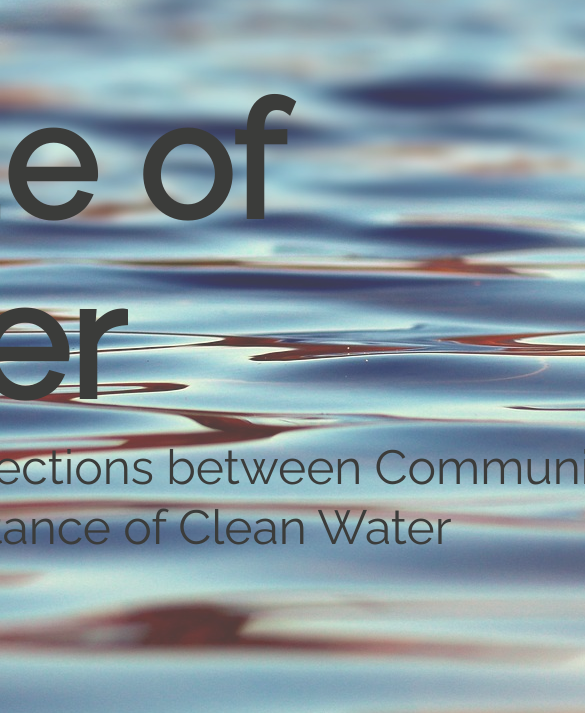
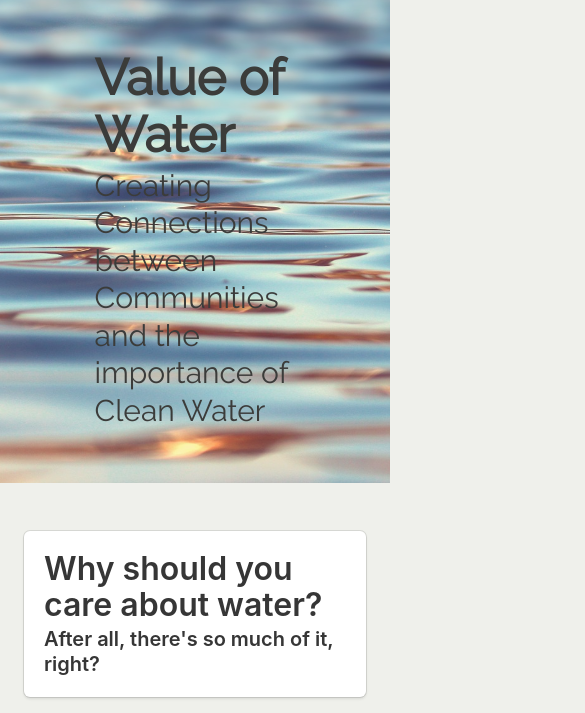
Before and after one commit to team-big-o/team-big-o.github.io, a website: page index.html in a window 390 px wide. Shown: the part 131-844 px from the top of the page, 585 px wide, since content can reach past the window. Drawn offline with nearby package versions, Linux system fonts and the light colour scheme.

Commit message:
responsive:tm:

```diff
--- a/assets/css/style.css
+++ b/assets/css/style.css
@@ -17,8 +17,6 @@
 /* First image (Landing. Full height) */
 .bgimg-1 {
     background-image: url("../../assets/images/background.jpg");
-    min-width: 1920px;
-    min-height: 783px;
     opacity: 0.75;
     position: relative;
 }
@@ -42,8 +40,8 @@
 
 .header {
     font-family: 'Raleway';
+    color: #000000;
     font-size: 10rem;
-    color: #000000;
     margin-left:-20%
 }
 
@@ -52,6 +50,23 @@
     font-size: 3rem;
     color: #000000;
     margin-left:-20%
+}
+
+/* Turn off parallax scrolling for tablets and phones */
+@media only screen and (max-device-width: 1024px) {
+    .header {
+        font-family: 'Raleway';
+        color: #000000;
+        font-size: 50px;
+        margin-left:20%
+    }
+
+    .subheader {
+        font-family: 'Raleway';
+        font-size: 30px;
+        color: #000000;
+        margin-left:20%
+    }
 }
 
 .game{
--- a/index.html
+++ b/index.html
@@ -41,7 +41,7 @@
 
     <section class="section bgimg-1">
         <div class="columns is-centered">
-            <div class="column is-8">
+            <div class="column is-8 is-centered">
                 <p class="title header">Value of <br>Water</p>
                 <p class="subtitle subheader">Creating Connections between Communities <br> and the importance of Clean Water</p>
             </div>
```
Also changed, not shown: games/snake.html (+1 -1 lines).
